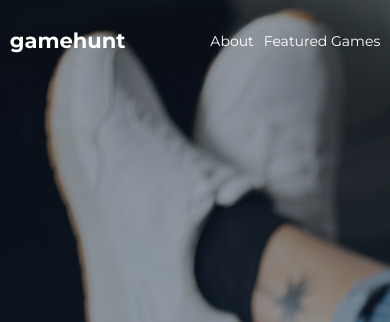
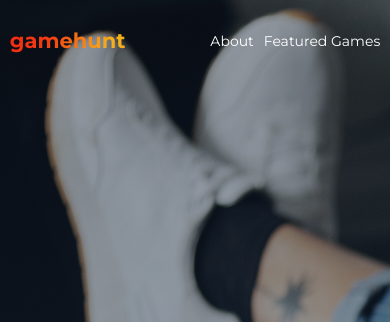
Before and after one commit to The-KS101/gamehunter, a Django app: page / in a window 390 px wide. Shown: the top 322 px of the page. Run offline with Django 3.2, Linux system fonts and the light colour scheme; data that the repository does not hold is empty; some libraries are stand-ins or nearby versions.

Commit message:
Mobile UI new

```diff
--- a/static/styles/index.css
+++ b/static/styles/index.css
@@ -35,13 +35,12 @@ a{
 }
 
 .title-text{
-background: linear-gradient(var(--angle), #F12711 -4.04%, #F33C14 34.46%, #F5AF19 83.03%);
-background: -webkit-linear-gradient(var(--angle), #F12711 -4.04%, #F33C14 34.46%, #F5AF19 83.03%);
-background: -moz-linear-gradient(var(--angle), #F12711 -4.04%, #F33C14 34.46%, #F5AF19 83.03%);
-background: -ms-linear-gradient(var(--angle), #F12711 -4.04%, #F33C14 34.46%, #F5AF19 83.03%);
-background: -o-linear-gradient(var(--angle), #F12711 -4.04%, #F33C14 34.46%, #F5AF19 83.03%);
+background-image: linear-gradient(var(--angle), #F12711 -4.04%, #F33C14 34.46%, #F5AF19 83.03%);
+background-image: -webkit-linear-gradient(var(--angle), #F12711 -4.04%, #F33C14 34.46%, #F5AF19 83.03%);
 animation: 7s rotate linear infinite;
 -webkit-background-clip: text;
+-moz-background-clip: text;
+-webkit-text-fill-color: transparent;
 font-family: 'Montserrat', sans-serif;
 font-style: normal;
 font-weight: bold;
```
